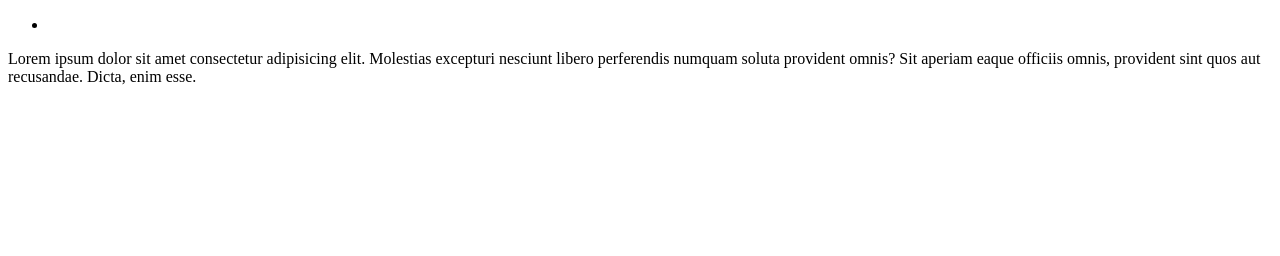
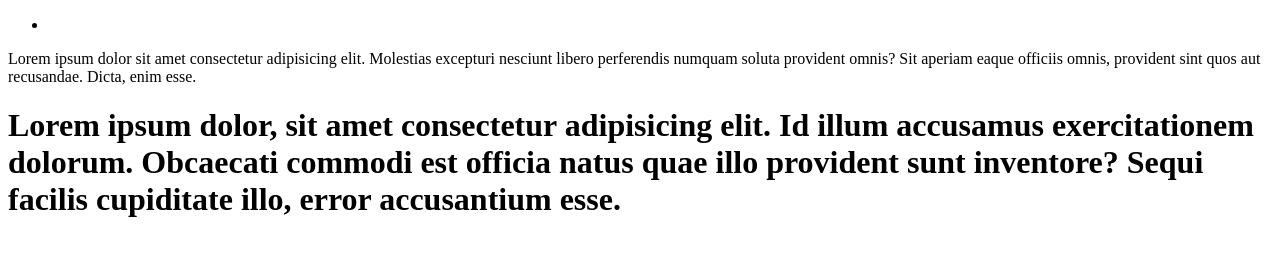
Before and after one commit to Moyinoluwa-10/husband-and-wife, a plain HTML site: page index.html in a window 1280 px wide. Drawn offline with Linux system fonts and the light colour scheme.

Commit message:
made a change

```diff
--- a/index.html
+++ b/index.html
@@ -22,6 +22,13 @@
         Sit aperiam eaque officiis omnis, provident sint quos aut recusandae.
         Dicta, enim esse.
       </p>
+
+      <h1>
+        Lorem ipsum dolor, sit amet consectetur adipisicing elit. Id illum
+        accusamus exercitationem dolorum. Obcaecati commodi est officia natus
+        quae illo provident sunt inventore? Sequi facilis cupiditate illo, error
+        accusantium esse.
+      </h1>
     </div>
   </body>
 </html>
--- a/style.css
+++ b/style.css
@@ -0,0 +1,3 @@
+body {
+  padding: 0;
+}
```
